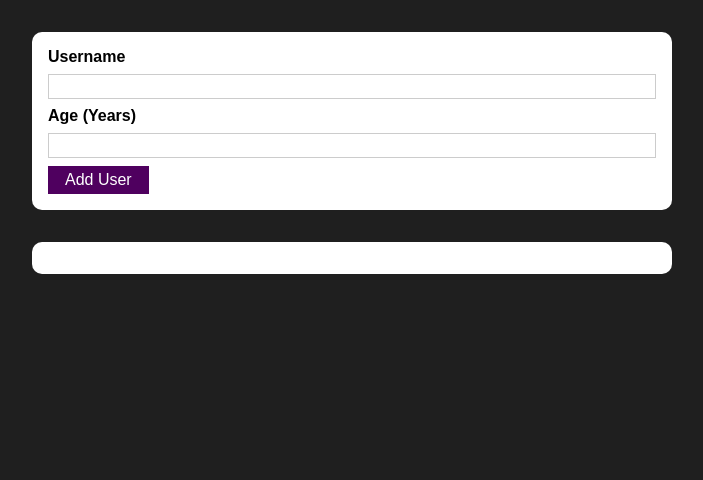
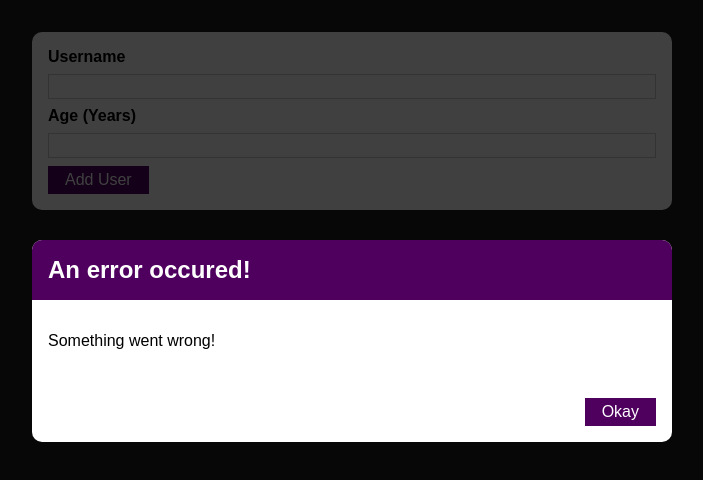
Before and after one commit to yurileeeee/react-management-user, a React (Create React App) app: page / in a window 1280 px wide. Shown: the top 480 px of the page, without its empty margins (288-991 px from the left). Built offline with nearby package versions, Linux system fonts and the light colour scheme.

Commit message:
📰 Feat: ErrorModal 컴포넌트 추가

```diff
--- /dev/null
+++ b/src/components/UI/ErrorModal.js
@@ -0,0 +1,26 @@
+import React from 'react';
+
+import Card from './Card';
+import Button from './Button';
+import classes from './ErrorModal.module.css';
+
+const ErrorModal = (props) => {
+  return (
+    <div>
+      <div className={classes.backdrop} />
+      <Card className={classes.modal}>
+        <header className={classes.header}>
+          <h2>{props.title}</h2>
+        </header>
+        <div className={classes.content}>
+          <p>{props.message}</p>
+        </div>
+        <footer className={classes.actions}>
+          <Button>Okay</Button>
+        </footer>
+      </Card>
+    </div>
+  );
+};
+
+export default ErrorModal;
--- /dev/null
+++ b/src/components/UI/ErrorModal.module.css
@@ -0,0 +1,45 @@
+.backdrop {
+  position: fixed;
+  top: 0;
+  left: 0;
+  width: 100%;
+  height: 100vh;
+  z-index: 10;
+  background: rgba(0, 0, 0, 0.75);
+}
+
+.modal {
+  position: fixed;
+  top: 30vh;
+  left: 10%;
+  width: 80%;
+  z-index: 100;
+  overflow: hidden;
+}
+
+.header {
+  background: #4f005f;
+  padding: 1rem;
+}
+
+.header h2 {
+  margin: 0;
+  color: white;
+}
+
+.content {
+  padding: 1rem;
+}
+
+.actions {
+  padding: 1rem;
+  display: flex;
+  justify-content: flex-end;
+}
+
+@media (min-width: 768px) {
+  .modal {
+    left: calc(50% - 20rem);
+    width: 40rem;
+  }
+}
--- a/src/components/Users/AddUser.js
+++ b/src/components/Users/AddUser.js
@@ -2,6 +2,7 @@ import React, { useState } from 'react';
 
 import Card from '../UI/Card';
 import Button from '../UI/Button';
+import ErrorModal from '../UI/ErrorModal';
 import classes from './AddUser.module.css';
 
 const AddUser = (props) => {
@@ -30,6 +31,8 @@ const AddUser = (props) => {
   };
 
   return (
+    <div>
+      <ErrorModal title='An error occured!' message='Something went wrong!' />
       <Card className={classes.input}>
         <form onSubmit={addUserHandler}>
           <label htmlFor='username'>Username</label>
@@ -49,6 +52,7 @@ const AddUser = (props) => {
           <Button type='submit'>Add User</Button>
         </form>
       </Card>
+    </div>
   );
 };
 
```
Lines whose indentation alone changed are shown as unchanged.
